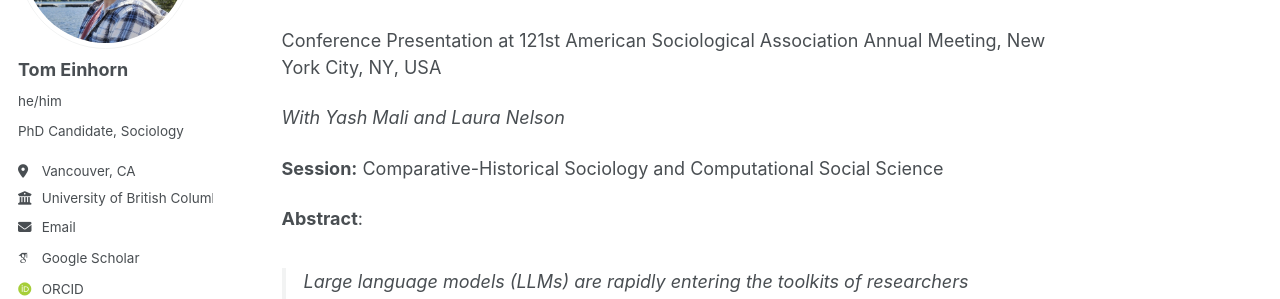
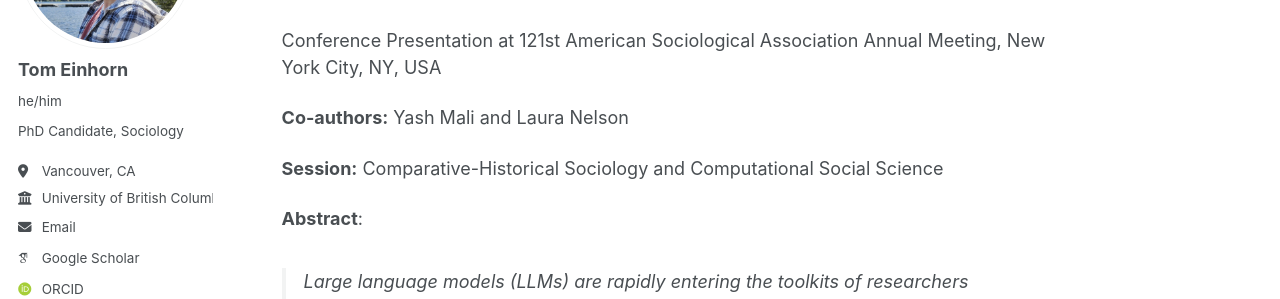
Before and after one commit to TomEinhorn/tomeinhorn.github.io, a Jekyll site: the page built from _talks/2026-08-08-ASA-Comp-Hist.md, in a window 1280 px wide and 900 px high. Shown: the part 227-526 px from the top of the window. Built offline with Jekyll 4.4.1, drawn with Linux system fonts in a browser that asks for light colours; some web fonts are replaced; a script bundle is joined from its source files by our own code; library files that are not in the unit come from our copies.

Commit message:
Update 2026-08-08-ASA-Comp-Hist.md

```diff
--- a/_talks/2026-08-08-ASA-Comp-Hist.md
+++ b/_talks/2026-08-08-ASA-Comp-Hist.md
@@ -10,7 +10,7 @@ date: 2026-08-08
 location: "New York City, NY, USA"
 ---
 
-*With Yash Mali and Laura Nelson*
+**Co-authors:** Yash Mali and Laura Nelson
 
 **Session:** Comparative-Historical Sociology and Computational Social Science
 
```
